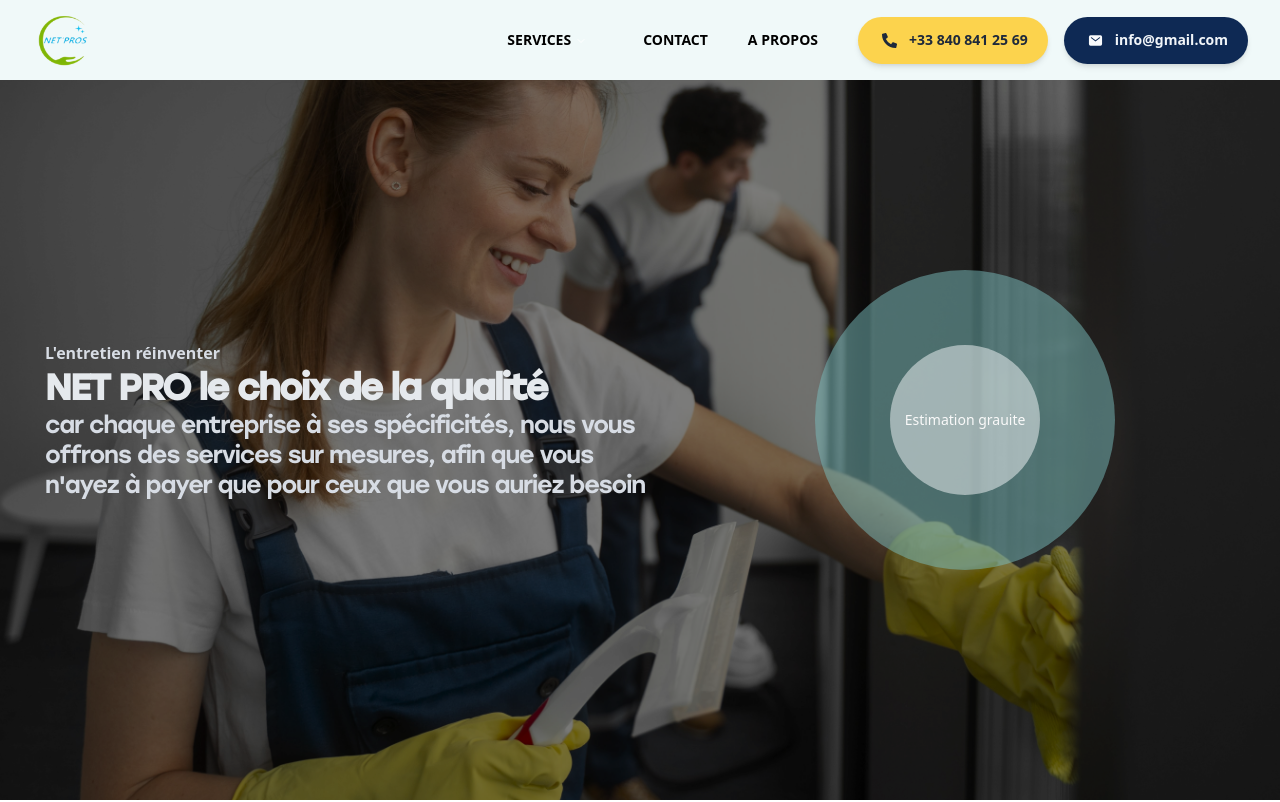
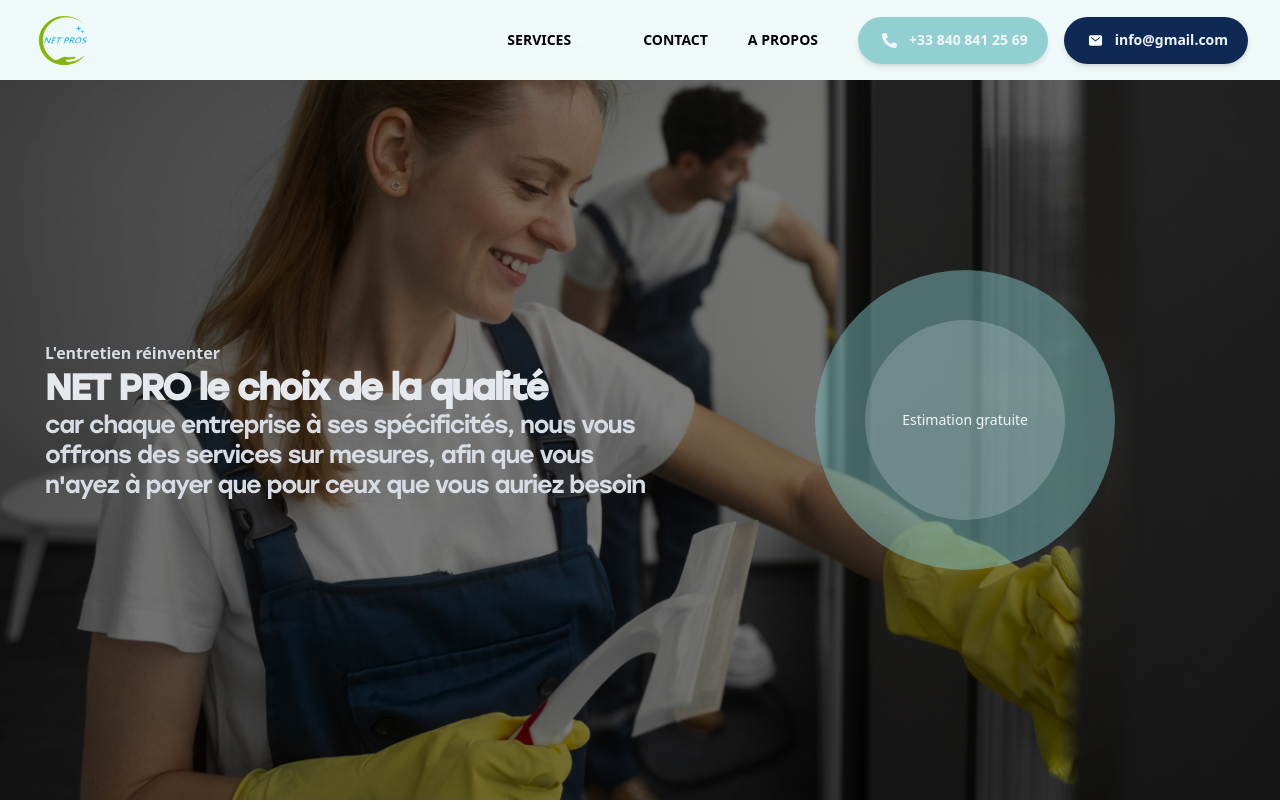
Before and after one commit to netproam/netpro, a Next.js app: page / in a window 1280 px wide. Shown: the top 802 px of the page. Built offline with nearby package versions, Linux system fonts and the light colour scheme.

Commit message:
une meilleur version pour la version detailler des produits

```diff
--- a/src/components/Navigation/DialogEstimation.tsx
+++ b/src/components/Navigation/DialogEstimation.tsx
@@ -22,7 +22,7 @@ export function DialogEstimation() {
   return (
     <Dialog >
       <DialogTrigger asChild>
-        <Button className="bg-transparent hover:bg-transparent" >Estimation grauite</Button>
+        <Button className="bg-transparent hover:bg-transparent text-current" >Estimation gratuite</Button>
       </DialogTrigger>
       <DialogContent className="w-full h-full p-0 overflow-scroll ">
         <DialogHeader>
--- a/src/components/Navigation/Navbar.tsx
+++ b/src/components/Navigation/Navbar.tsx
@@ -133,23 +133,23 @@ text-current lg:w-full font-semibold relative   ${path==="/"? "text-slate-100" :
 </div>
 <div className="flex gap-4 justify-center items-center lg:w-fit ">
 <div className="flex w-fit p-2 lg:py-3 lg:px-5 shadow-md
-rounded-full bg-amber-300 w-fit  gap-2  items-center justify-center
+rounded-full bg-[#88CBCE] bg-opacity-90 w-fit  gap-2  items-center justify-center
 ">
     <a
     className="pointer-events-auto lg:pointer-events-none p-1 w-fit h-fit self-start"
-    href="tel:+338408412569">
+    href="+338408412569">
 <FaPhoneAlt
 size={15}
-className="text-slate-800"/>
+className="text-slate-100"/>
 </a>
-<p className="font-semibold text-sm text-slate-800 hidden
+<p className="font-semibold text-sm text-slate-100  hidden
 lg:flex w-fit h-fit  whitespace-nowrap " >+33 840 841 25 69</p>
 </div>
 <div className="flex w-fit p-2 lg:py-3 lg:px-5 shadow-md
 rounded-full bg-[#0E2954]  gap-2
 items-center justify-center">
     <a
-    href="mailto:info@gmail.com"
+    href="info@gmail.com"
     className="pointer-events-auto lg:pointer-events-none p-1"
   >
 <IoMail
--- a/src/components/section/WelcomeSection.tsx
+++ b/src/components/section/WelcomeSection.tsx
@@ -117,9 +117,11 @@ className="object-cover bg-transparent brightness-50  w-full  backdrop-blur-lg
     <div className=" w-fit h-fit  my-auto  lg:bg-[#7abebe] lg:bg-opacity-50 p-1
      lg:w-[300px] lg:h-[300px]  z-40 flex
       relative  lg:rounded-full  items-center justify-center flex flex-col">
-  <div className="  bg-[#7abebe] p-2 px-4 rounded-full lg:h-[150px] lg:w-[150px]
+  <div className="  bg-[#7abebe] p-2 px-4 lg:hover:bg-slate-300
+  text-slate-100 cursor-pointer
+  lg:hover:text-slate-800 duration-150  rounded-full  lg:h-[200px] lg:w-[200px]
   items-center justify-center flex
-  lg:bg-slate-50 w-full lg:bg-opacity-50 py-2 ">
+  lg:bg-slate-50 w-full lg:bg-opacity-20 py-2 ">
    <DialogEstimation />
     </div>
     </div>
```
